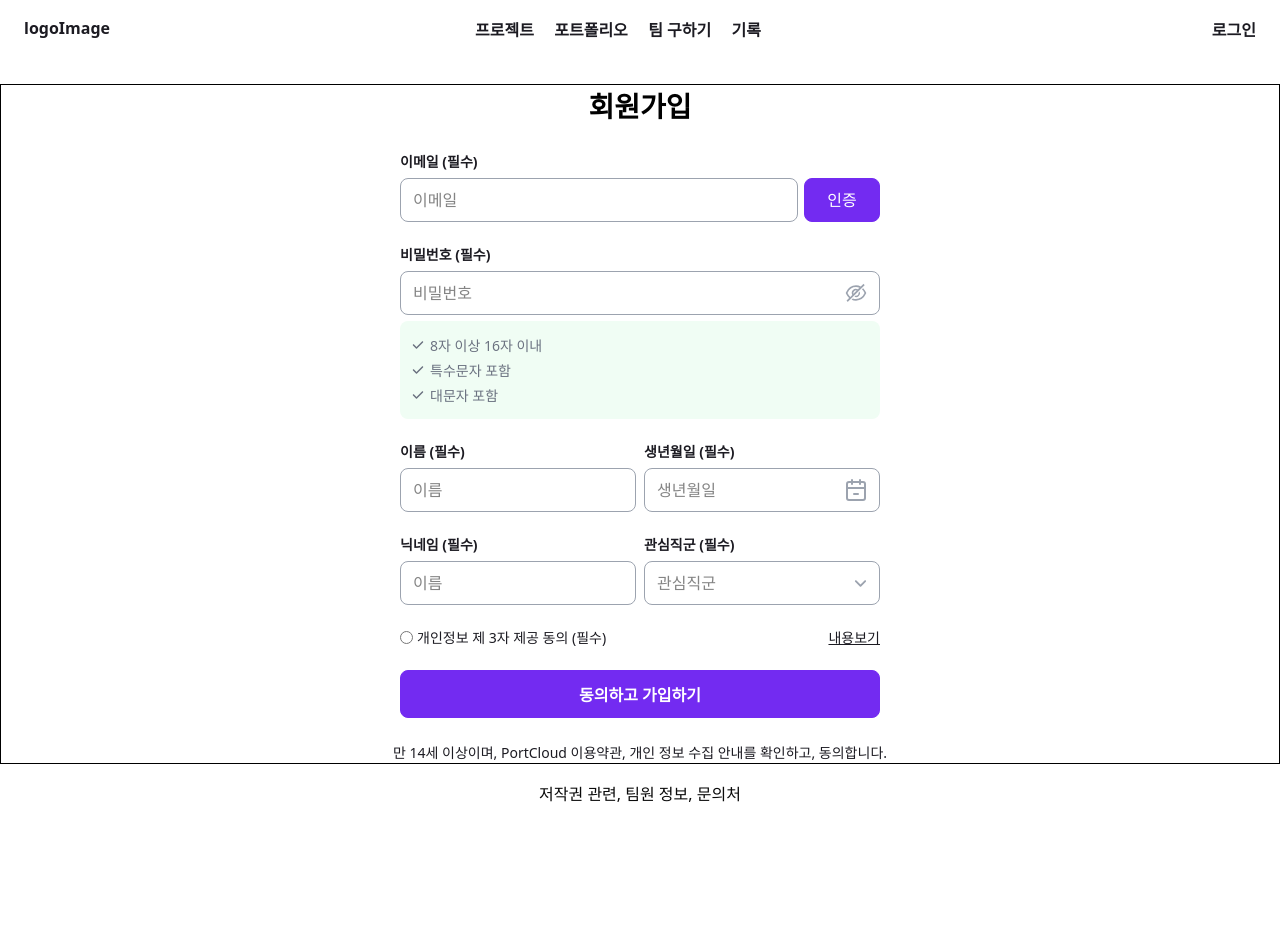
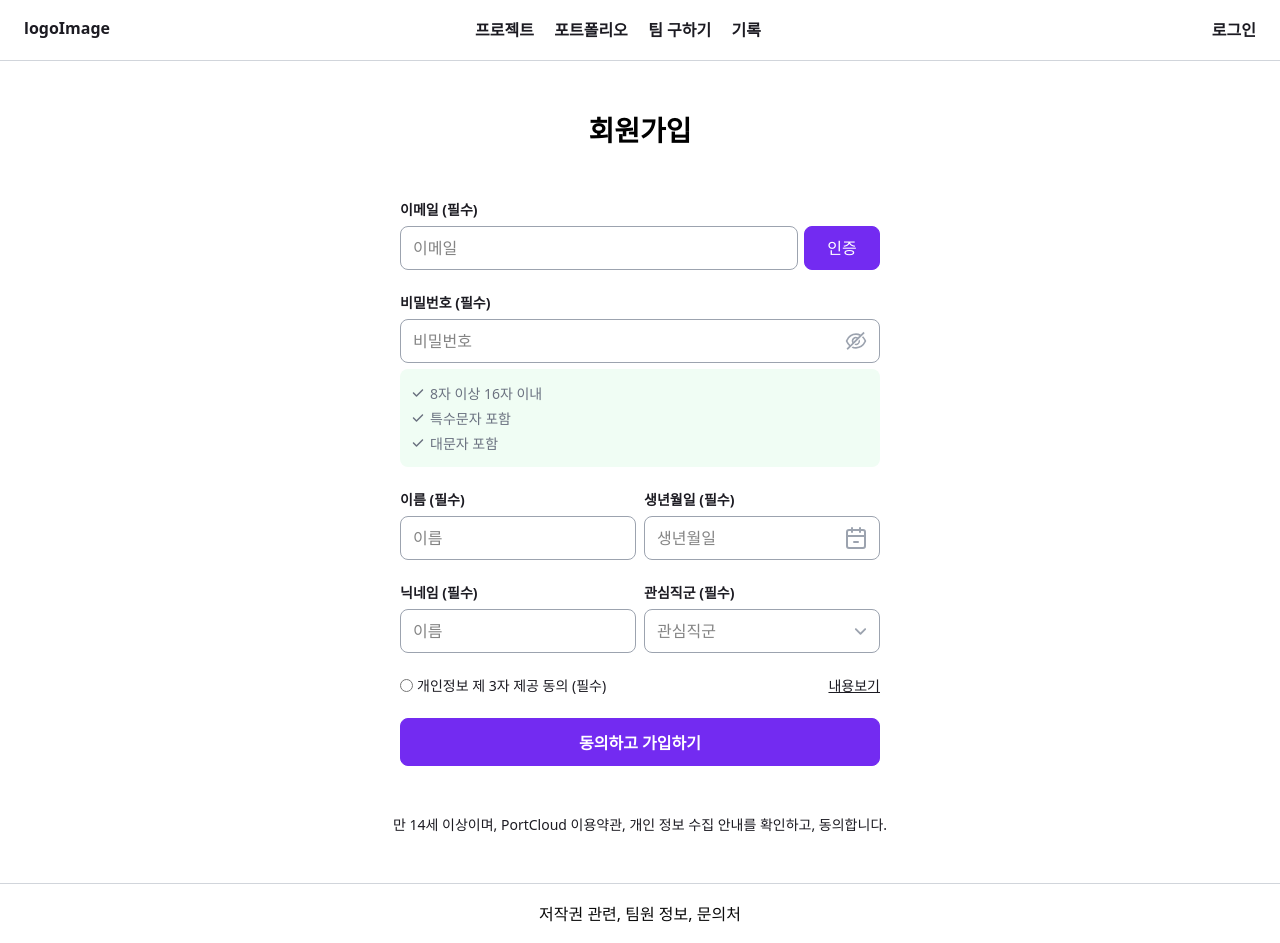
Before and after one commit to portcloud-project/Portcloud-FE, a Next.js app in the folder frontend/: page /signup in a window 1280 px wide. Before the commit the page ends 824 px from the top, so only its background shows below. Built offline with nearby package versions, Linux system fonts and the light colour scheme.

Commit message:
Merge pull request #35 from portcloud-project/fix/header-footer-layout
Fix/header footer layout

```diff
--- a/frontend/src/app/layout.tsx
+++ b/frontend/src/app/layout.tsx
@@ -27,9 +27,11 @@ export default function RootLayout({
 }>) {
     return (
         <html lang="en">
-            <body className={`${geistSans.variable} ${geistMono.variable} antialiased`}>
+            <body
+                className={`${geistSans.variable} ${geistMono.variable} antialiased min-h-screen flex flex-col`}
+            >
                 <Header />
-                {children}
+                <main className="flex-1 py-[48px]">{children}</main>
                 <Footer />
             </body>
         </html>
--- a/frontend/src/app/layoutComponents/Footer.tsx
+++ b/frontend/src/app/layoutComponents/Footer.tsx
@@ -1,6 +1,6 @@
 const Footer = () => {
     return (
-        <footer className="w-[100vw] h-[60px] flex justify-center items-center z-50">
+        <footer className="w-full h-[60px] flex justify-center items-center z-40 border-t border-[var(--color-gray-300)] bg-white">
             <div className="w-[1440px] h-full flex flex-row justify-center items-center">
                 저작권 관련, 팀원 정보, 문의처
             </div>
--- a/frontend/src/app/layoutComponents/Header.tsx
+++ b/frontend/src/app/layoutComponents/Header.tsx
@@ -19,8 +19,8 @@ const Header = () => {
     const [loginModal, setLoginModal] = useState<boolean>(false);
 
     return (
-        <header className="top-0 left-0 w-full h-auto flex justify-center items-center z-50 bg-white">
-            <div className="w-full h-[60px] mx-auto laptop:max-w-[1440px] tablet:w-full flex flex-row justify-between items-center  text-[var(--color-gray-900)] font-semibold text-[16px] mb-[24px] px-[24px] py-[12px]">
+        <header className="top-0 left-0 w-full h-auto flex justify-center items-center z-45 bg-white border-b border-[var(--color-gray-300)]">
+            <div className="w-full h-[60px] mx-auto laptop:max-w-[1440px] tablet:w-full flex flex-row justify-between items-center text-[var(--color-gray-900)] font-semibold text-[16px] px-[24px] py-[12px]">
                 <div className="flex items-center justify-center gap-[6px] h-[28px] w-fit">
                     {/* hamburger section */}
                     <Sheet>
--- a/frontend/src/app/page.tsx
+++ b/frontend/src/app/page.tsx
@@ -68,6 +68,7 @@ export default function Home() {
                                         src={mainBannerImg}
                                         alt="mainbanner"
                                         className="tablet:aspect-[25/6]  w-full rounded-[20px] xs-mobile:aspect-[16/9]"
+                                        priority
                                     />
                                 </div>
                             </CarouselItem>
@@ -93,7 +94,7 @@ export default function Home() {
                 </div>
             </section>
             {/* 메인 리스트 */}
-            <section className="w-full flex my-[48px] flex-col gap-[48px] overflow-x-auto ">
+            <section className="w-full flex mt-[48px] flex-col gap-[48px] overflow-x-auto">
                 <MainList title="인기 프로젝트" />
                 <MainList title="인기 포트폴리오" />
                 <MainTeamList title="팀 구하기" />
--- a/frontend/src/app/signup/page.tsx
+++ b/frontend/src/app/signup/page.tsx
@@ -20,7 +20,7 @@ const Signup = () => {
     const [pwVisible, setPwVisible] = useState<boolean>(false);
 
     return (
-        <main className="w-full px-[24px] flex flex-col justify-start items-center mx-auto laptop:max-w-[1440px] tablet:w-full gap-[24px] border border-black">
+        <main className="w-full px-[24px] flex flex-col justify-start items-center mx-auto laptop:max-w-[1440px] tablet:w-full gap-[48px]">
             <h3 className="font-bold text-[28px] text-black">회원가입</h3>
             <form
                 action=""
--- a/frontend/src/app/works/userproject/page.tsx
+++ b/frontend/src/app/works/userproject/page.tsx
@@ -1,4 +1,13 @@
+'use client';
+
+import MainList from '@/app/customComponents/MainList';
+
 const UserProject = () => {
-    return <div>프로젝트</div>;
+    return (
+        <main className="w-full px-[24px] flex flex-col justify-start items-center mx-auto laptop:max-w-[1440px] tablet:w-full">
+            <MainList title="추천 프로젝트" />
+            <MainList title="최신 프로젝트" />
+        </main>
+    );
 };
 export default UserProject;
```
